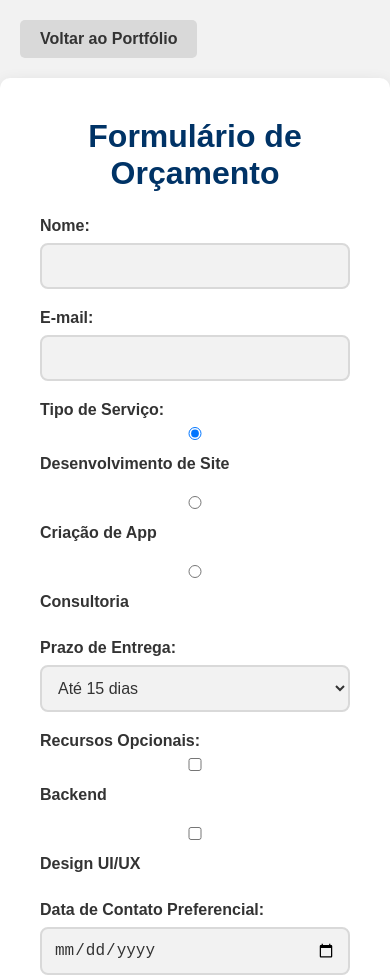
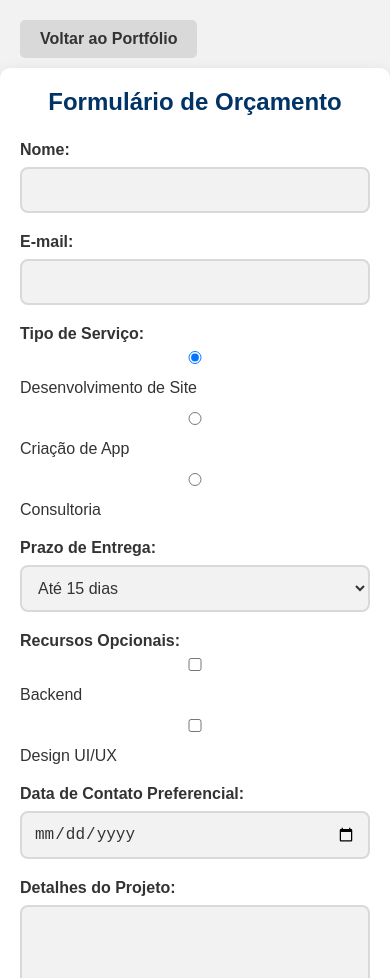
Before and after one commit to johnerick-crtl/john-erick.github.io, a plain HTML site: page Pages/formulario.html in a window 390 px wide. Shown: the top 978 px of the page. Drawn offline with Linux system fonts and the light colour scheme.

```diff
--- a/Css/formulario.css
+++ b/Css/formulario.css
@@ -26,10 +26,10 @@
 .btn-voltar-container {
     width: 100%;
     max-width: 800px;
-            margin: 20px auto 0; /* Centraliza o contêiner e adiciona margem */
+    margin: 20px auto 0;
     padding: 0 20px;
     display: flex;
-            justify-content: flex-start; /* Alinha o botão à esquerda */
+    justify-content: flex-start;
 }
 
 .btn-voltar {
@@ -57,7 +57,7 @@
     width: 100%;
     max-width: 800px;
     text-align: center;
-            margin: 20px auto; /* Centraliza o contêiner do formulário */
+    margin: 20px auto;
 }
 
 h1 {
@@ -113,6 +113,14 @@
     display: flex;
     flex-wrap: wrap;
     gap: 15px;
+    align-items: center;
+}
+
+.radio-options label,
+.checkbox-options label {
+    display: inline;
+    margin-bottom: 0;
+    font-weight: normal;
 }
 
 .submit-button {
@@ -132,3 +140,15 @@
     background-color: var(--cor-secundaria);
     color: var(--cor-primaria);
 }
+
+/* Responsividade para telas menores */
+@media (max-width: 768px) {
+    .container {
+        padding: 20px;
+        margin: 10px auto;
+    }
+
+    h1 {
+        font-size: 1.5rem;
+    }
+}
```
Lines whose indentation alone changed are shown as unchanged.
